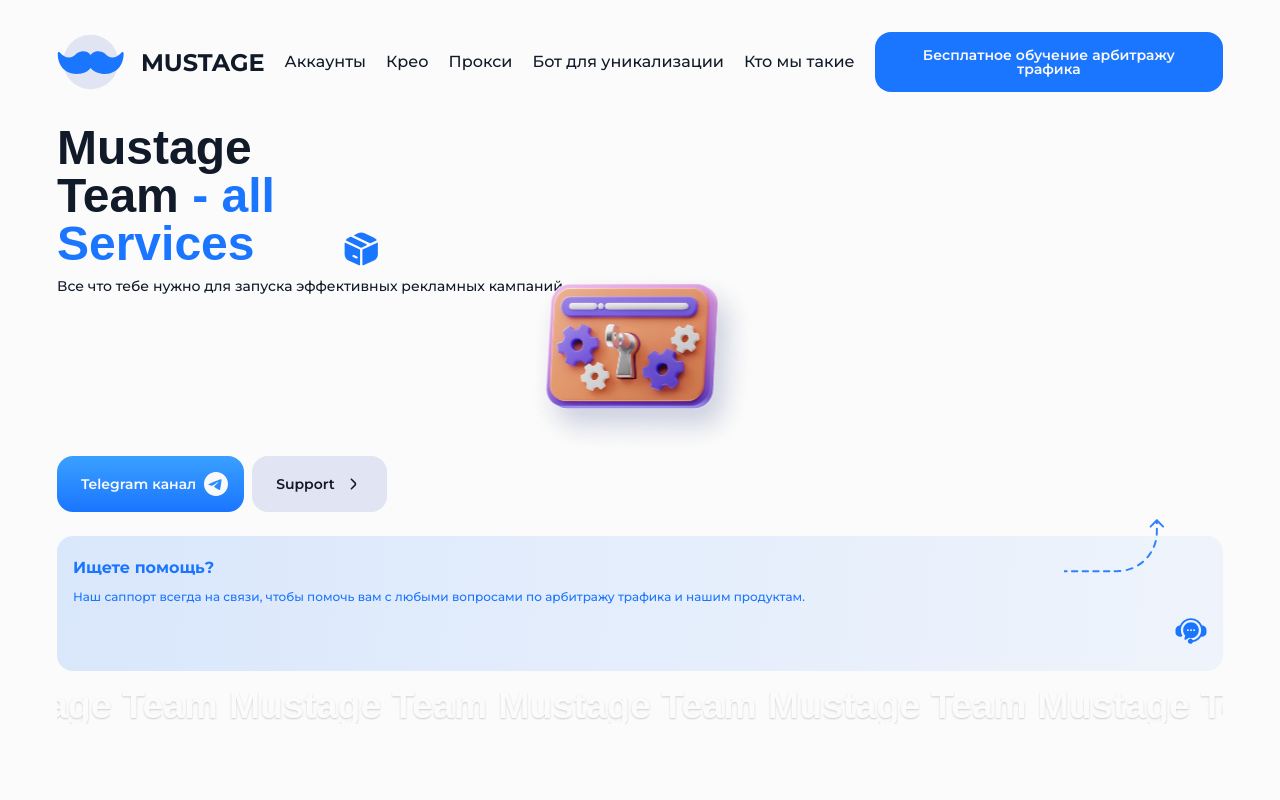
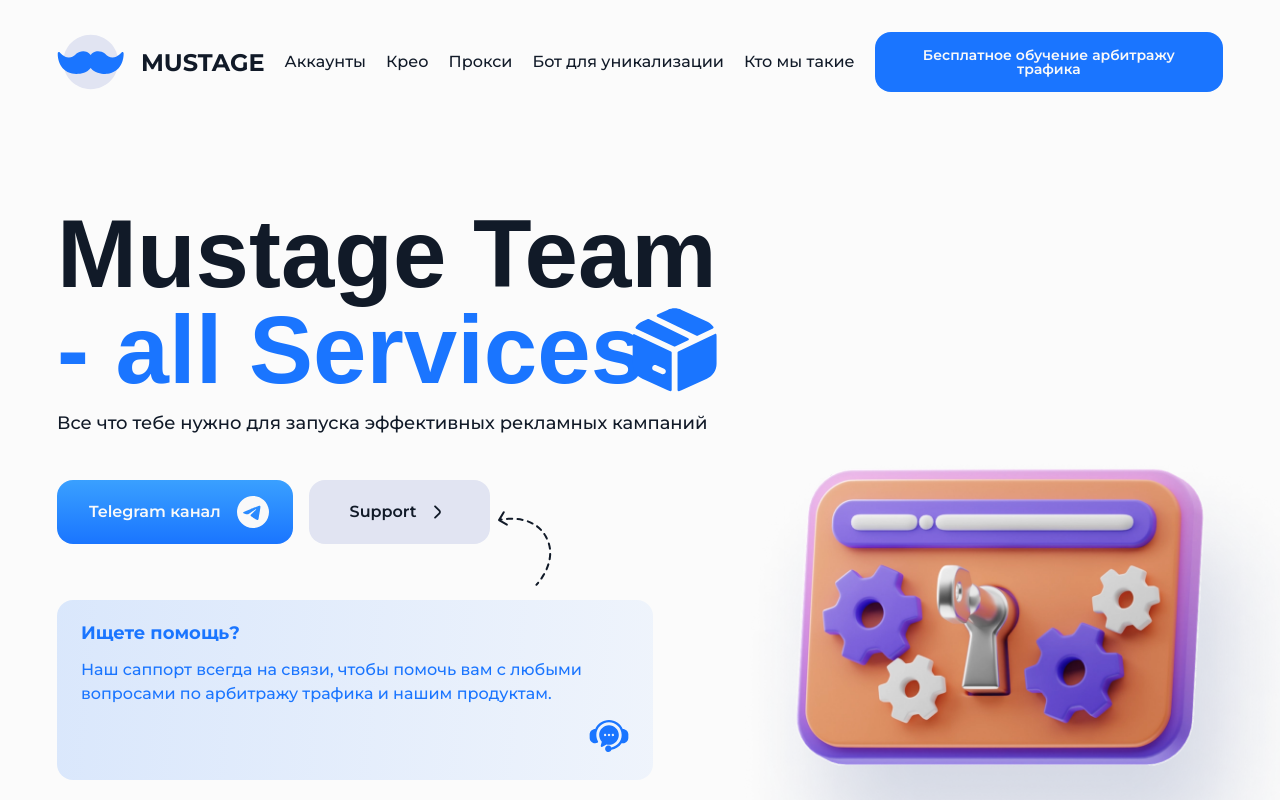
Before and after one commit to IG00RA/mustage_services, a Next.js app: page / in a window 1280 px wide. Shown: the top 800 px of the page. Built offline with nearby package versions, Linux system fonts and the light colour scheme; a web font is replaced by a local one.

Commit message:
[Add] hero desk styles

```diff
--- a/src/components/Header/Header.module.css
+++ b/src/components/Header/Header.module.css
@@ -81,9 +81,6 @@
   @media (min-width: 1328px) {
     gap: 24px;
   }
-}
-
-.nav_item {
 }
 
 .nav_link {
--- a/src/components/Hero/Hero.module.css
+++ b/src/components/Hero/Hero.module.css
@@ -1,28 +1,86 @@
 .hero {
+  width: 100%;
+  padding: 0 0 96px;
+  position: relative;
+
+  @media (min-width: 768px) {
+    padding: 30px 0 96px;
+  }
+
+  @media (min-width: 1024px) {
+    padding: 82px 0 141px;
+  }
+}
+
+.container {
   margin: 0 auto;
   width: var(--container);
-  padding: 0 0 96px;
-  position: relative;
-  @media (min-width: 1410px) {
+  max-width: var(--mobile_xl);
+
+  @media (min-width: 768px) {
+    margin-bottom: 40px;
+    max-width: 650px;
+  }
+
+  @media (min-width: 1024px) {
+    margin-bottom: 60px;
+    overflow: hidden;
+    max-width: none;
+  }
+
+  @media (min-width: 1408px) {
+    max-width: var(--desktop);
   }
 }
 
 .header_wrap {
   position: relative;
-  max-width: 328px;
+  max-width: 295px;
   margin-bottom: 8px;
+
+  @media (min-width: 350px) {
+    max-width: 328px;
+  }
+
+  @media (min-width: 768px) {
+    max-width: 530px;
+    margin-bottom: 16px;
+  }
+
+  @media (min-width: 1024px) {
+    max-width: 670px;
+  }
+  @media (min-width: 1328px) {
+    max-width: 845px;
+  }
 }
 
 .header {
   color: var(--main_text_color);
   font-family: var(--font_gab);
-  font-size: var(--fs_xxlarge);
+  font-size: 42px;
   font-style: normal;
   font-weight: 800;
   line-height: 1;
 
   & span {
     color: var(--main_color);
+  }
+
+  @media (min-width: 350px) {
+    font-size: var(--fs_xxlarge);
+  }
+
+  @media (min-width: 768px) {
+    font-size: 78px;
+  }
+
+  @media (min-width: 1024px) {
+    font-size: 96px;
+  }
+
+  @media (min-width: 1328px) {
+    font-size: var(--fs_xxxlarge);
   }
 }
 
@@ -32,30 +90,84 @@
   right: 5px;
   width: 38px;
   height: 38px;
+
+  @media (min-width: 768px) {
+    width: 62px;
+    height: 62px;
+    & svg {
+      width: 62px;
+      height: 62px;
+    }
+  }
+
+  @media (min-width: 1024px) {
+    width: 96px;
+    height: 96px;
+    & svg {
+      width: 96px;
+      height: 96px;
+    }
+  }
 }
 
 .text {
   margin-bottom: 159px;
   font-weight: 500;
+
+  @media (min-width: 768px) {
+    margin-bottom: 200px;
+  }
+
+  @media (min-width: 1024px) {
+    font-size: var(--fs_medium);
+    line-height: 1;
+    margin-bottom: 48px;
+  }
 }
 
 .back {
   position: absolute;
   top: 78px;
-  left: 50%;
-  transform: translateX(-50%);
+  right: 50%;
+  transform: translateX(50%);
   background-image: url('../../img/hero/back-mob.webp');
   background-repeat: no-repeat;
-  background-size: cover;
+  background-size: 100% 100%;
+  aspect-ratio: 1/1;
   width: 299px;
-  height: 299px;
+  height: auto;
   pointer-events: none;
+  z-index: 1;
+
+  @media (min-width: 768px) {
+    width: 440px;
+    top: 107px;
+  }
+
+  @media (min-width: 1024px) {
+    background-image: url('../../img/hero/back.webp');
+    width: 60%;
+    top: 160px;
+    right: -10%;
+    transform: translateX(0);
+  }
+
+  @media (min-width: 1328px) {
+    width: 970px;
+    top: 96px;
+    right: -128px;
+  }
 }
 
 .button_wrap {
   display: flex;
   gap: 8px;
   margin-bottom: 24px;
+
+  @media (min-width: 1024px) {
+    gap: 16px;
+    margin-bottom: 56px;
+  }
 }
 
 .button {
@@ -66,6 +178,37 @@
   gap: 8px;
   border-radius: 16px;
   background: var(--gradient);
+  position: relative;
+  overflow: hidden;
+  z-index: 0;
+
+  @media (min-width: 1024px) {
+    gap: 16px;
+    padding: 16px 24px 16px 32px;
+    & svg {
+      width: 32px;
+      height: 32px;
+    }
+  }
+
+  &::before {
+    content: '';
+    position: absolute;
+    top: 0;
+    left: 0;
+    width: 100%;
+    height: 100%;
+    background: var(--main_color);
+    z-index: -1;
+    opacity: 0;
+    transition: opacity 0.3s ease;
+    border-radius: inherit;
+  }
+
+  &:hover::before,
+  &:focus::before {
+    opacity: 1;
+  }
 }
 
 .button_text {
@@ -74,6 +217,9 @@
   font-weight: 600;
   line-height: 1;
   white-space: nowrap;
+  @media (min-width: 1024px) {
+    font-size: var(--fs_xsmall);
+  }
 }
 
 .button_support {
@@ -84,13 +230,34 @@
   gap: 8px;
   border-radius: 16px;
   background: #e1e4f2;
+
+  @media (min-width: 1024px) {
+    padding: 16px 41px;
+    & svg {
+      width: 24px;
+      height: 24px;
+    }
+  }
+  &:hover,
+  &:focus {
+    & .button_text_support {
+      color: var(--main_color);
+    }
+    & svg {
+      fill: var(--main_color);
+    }
+  }
 }
 
 .button_text_support {
   color: var(--main_text_color);
-  font-size: var(--14px);
+  font-size: var(--fs_small);
   font-weight: 600;
   line-height: 1;
+  transition: color 0.3s ease;
+  @media (min-width: 1024px) {
+    font-size: var(--fs_xsmall);
+  }
 }
 
 .support_box {
@@ -102,12 +269,29 @@
   margin-bottom: 16px;
   display: flex;
   flex-direction: column;
+  max-width: 596px;
+  @media (min-width: 1024px) {
+    padding: 24px;
+  }
 }
 
 .support_arrow {
   position: absolute;
   top: -20px;
-  right: 59px;
+  left: 170px;
+  @media (min-width: 1024px) {
+    display: none;
+  }
+}
+
+.support_arrow_desk {
+  display: none;
+  @media (min-width: 1024px) {
+    display: block;
+    position: absolute;
+    top: -89px;
+    right: 78px;
+  }
 }
 
 .support_title {
@@ -117,6 +301,10 @@
   font-weight: 700;
   line-height: 1;
   margin-bottom: 5px;
+  @media (min-width: 1024px) {
+    font-size: var(--fs_medium);
+    margin-bottom: 8px;
+  }
 }
 
 .support_text {
@@ -126,12 +314,35 @@
   font-style: normal;
   font-weight: 500;
   line-height: 1.4;
+
+  @media (min-width: 768px) {
+    font-size: var(--fs_small);
+  }
+
+  @media (min-width: 1024px) {
+    margin-bottom: 2px;
+    font-size: var(--fs_xsmall);
+    line-height: 1.5;
+  }
 }
 
 .support_icon {
   margin-left: auto;
   width: 32px;
   height: 32px;
+
+  & svg {
+    transition: fill 0.3s ease;
+  }
+
+  @media (min-width: 1024px) {
+    width: 40px;
+    height: 40px;
+    & svg {
+      width: 40px;
+      height: 40px;
+    }
+  }
 }
 
 .marquee_wrap {
@@ -142,9 +353,13 @@
   gap: 11px;
   background-color: var(--foreground);
   padding: 0;
-  @media (min-width: 1408px) {
-    gap: 20px;
-    padding: 45.5px 0;
+
+  @media (min-width: 768px) {
+    gap: 32px;
+  }
+
+  @media (min-width: 1024px) {
+    gap: 68px;
   }
 }
 
@@ -156,8 +371,14 @@
   counter-reset: item;
   justify-content: space-around;
   min-width: 100%;
-  @media (min-width: 1408px) {
-    gap: 20px;
+  @media (min-width: 768px) {
+    animation: scroll 30s linear infinite;
+    gap: 32px;
+  }
+
+  @media (min-width: 1024px) {
+    animation: scroll 50s linear infinite;
+    gap: 68px;
   }
 }
 
@@ -170,6 +391,16 @@
   font-style: normal;
   font-weight: 800;
   line-height: 1;
+
+  @media (min-width: 768px) {
+    font-size: var(--fs_xxxlarge);
+    line-height: 1.2;
+  }
+
+  @media (min-width: 1024px) {
+    text-shadow: 0px 5.921px 5.921px rgba(20, 28, 36, 0.2);
+    font-size: 189.483px;
+  }
 }
 
 .text_wrap {
@@ -184,8 +415,12 @@
     transform: scale(1.05);
   }
 
-  @media (min-width: 1408px) {
-    gap: 20px;
+  @media (min-width: 768px) {
+    gap: 32px;
+  }
+
+  @media (min-width: 1024px) {
+    gap: 68px;
   }
 }
 
--- a/src/components/Hero/Hero.tsx
+++ b/src/components/Hero/Hero.tsx
@@ -3,6 +3,7 @@ import Icon from '@/helpers/Icon';
 export default function Hero() {
   return (
     <section className={styles.hero}>
+      <div className={styles.container}>
         <div className={styles.header_wrap}>
           <h1 className={styles.header}>
             Mustage Team <span>- all Services</span>
@@ -30,12 +31,16 @@ export default function Hero() {
           <div className={styles.support_arrow}>
             <Icon name="icon-arrow-hero-mob" width={100} height={60} />
           </div>
+          <div className={styles.support_arrow_desk}>
+            <Icon name="icon-arrow-hero" width={100} height={75} />
+          </div>
           <p className={styles.support_text}>
             Наш саппорт всегда на связи, чтобы помочь вам с любыми вопросами по
             арбитражу трафика и нашим продуктам.
           </p>
           <div className={styles.support_icon}>
             <Icon name="icon-customer" width={32} height={32} />
+          </div>
         </div>
       </div>
       <div className={styles.marquee_wrap}>
--- a/src/components/MobMenu/MobMenu.module.css
+++ b/src/components/MobMenu/MobMenu.module.css
@@ -1,7 +1,7 @@
 .mobile_wrap {
   display: flex;
   position: absolute;
-  top: 79px;
+  top: 77px;
   left: 0;
   width: 100%;
   height: 0;
@@ -57,6 +57,30 @@
   font-style: normal;
   font-weight: 500;
   line-height: normal;
+  position: relative;
+  &:hover,
+  &:focus {
+    text-shadow: 0.5px 0 currentColor, 0.5px 0 currentColor;
+    color: var(--main_color);
+  }
+
+  &::after {
+    content: '';
+    position: absolute;
+    left: 50%;
+    bottom: 0px;
+    width: 100%;
+    height: 2px;
+    border-radius: 2px;
+    background-color: var(--main_color);
+    transform: translateX(-50%) scaleX(0);
+    transition: transform 0.3s ease;
+  }
+
+  &:hover::after,
+  &:focus::after {
+    transform: translateX(-50%) scaleX(1);
+  }
 }
 
 .social {
--- a/src/styles/variables.css
+++ b/src/styles/variables.css
@@ -21,7 +21,7 @@
   --fs_xlarge: 32px;
   --fs_mxlarge: 40px;
   --fs_xxlarge: 48px;
-  --fs_xxxlarge: 48px;
+  --fs_xxxlarge: 128px;
 
   --mobile: 328px;
   --mobile_l: 360px;
```
Also changed, not shown: public/assets/icons.svg, src/img/hero/back.webp (added). Lines whose indentation alone changed are shown as unchanged.
